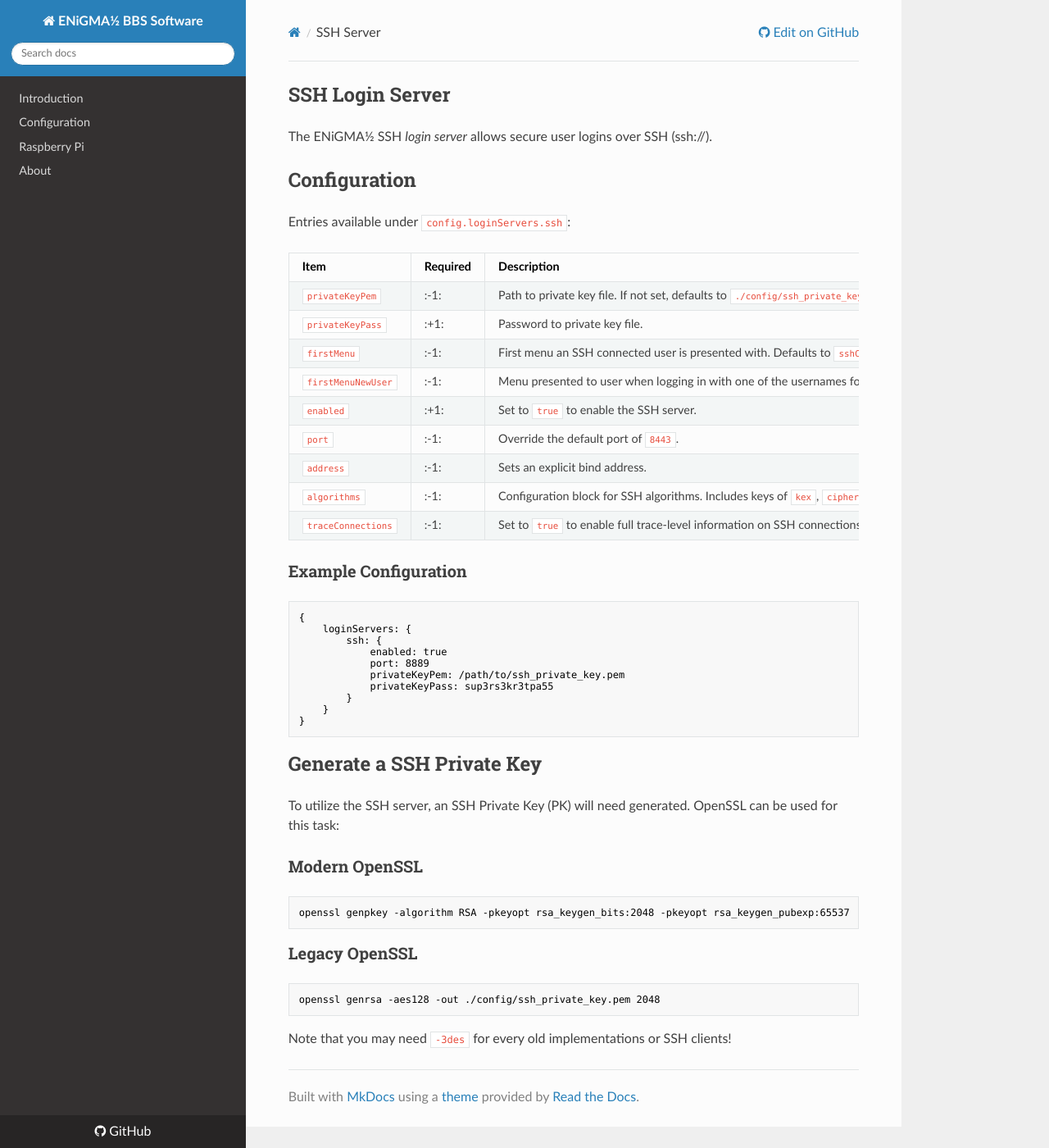
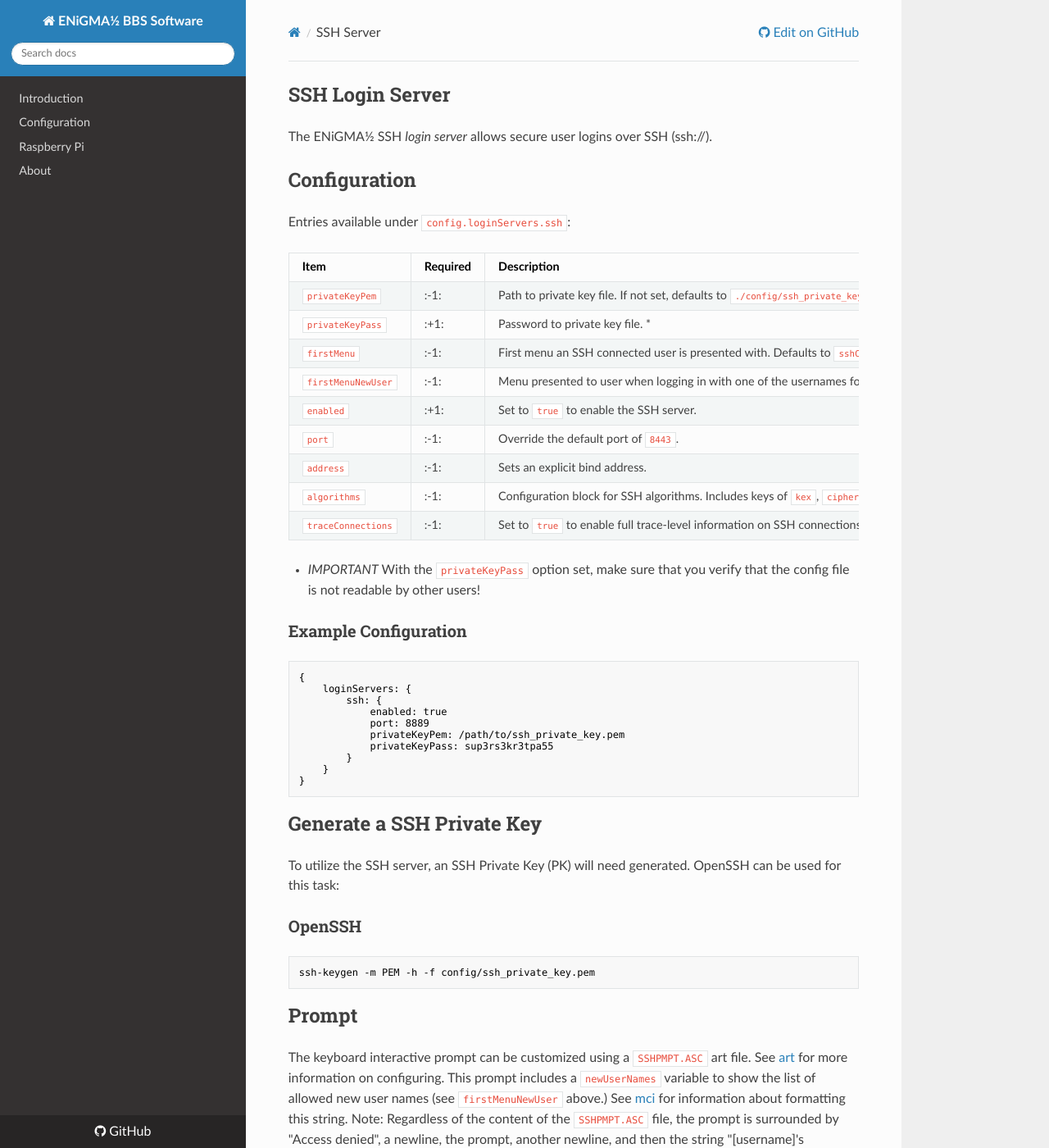
Before and after one commit to NuSkooler/enigma-bbs, an MkDocs documentation site: the page built from docs/_docs/servers/loginservers/ssh.md, in a window 1280 px wide and 1400 px high. Shown: the whole window at 82% size. Built offline with MkDocs 1.6.1, drawn with Linux system fonts in a browser that asks for light colours; nearby versions of some CDN libraries; old or Windows-style settings are respelled for this version of MkDocs; some of the changed text lies outside the part shown.

Commit message:
Updated ssh documentation

````diff
--- a/docs/_docs/servers/loginservers/ssh.md
+++ b/docs/_docs/servers/loginservers/ssh.md
@@ -11,14 +11,18 @@ Entries available under `config.loginServers.ssh`:
 | Item | Required | Description |
 |------|----------|-------------|
 | `privateKeyPem` | :-1: | Path to private key file. If not set, defaults to `./config/ssh_private_key.pem` |
-| `privateKeyPass` | :+1: | Password to private key file.
+| `privateKeyPass` | :+1: | Password to private key file. *
 | `firstMenu` | :-1: | First menu an SSH connected user is presented with. Defaults to `sshConnected`. |
-| `firstMenuNewUser` | :-1: | Menu presented to user when logging in with one of the usernames found within `users.newUserNames` in your `config.hjson`. Examples include `new` and `apply`. |
+| `firstMenuNewUser` | :-1: | Menu presented to user when logging in with one of the usernames found within `users.newUserNames` in your `config.hjson`. Examples include `new` and `apply`.|
 | `enabled` | :+1: | Set to `true` to enable the SSH server. |
 | `port` | :-1: | Override the default port of `8443`. |
 | `address` | :-1: | Sets an explicit bind address. |
 | `algorithms` | :-1: | Configuration block for SSH algorithms. Includes keys of `kex`, `cipher`, `hmac`, and `compress`. See the algorithms section in the [ssh2-streams](https://github.com/mscdex/ssh2-streams#ssh2stream-methods) documentation for details. For defaults set by ENiGMA½, see `core/config_default.js`.
 | `traceConnections` | :-1: | Set to `true` to enable full trace-level information on SSH connections.
+
+
+* *IMPORTANT* With the `privateKeyPass` option set, make sure that you verify that the config file is not readable by other users!
+
 
 ### Example Configuration
 
@@ -36,16 +40,13 @@ Entries available under `config.loginServers.ssh`:
 ```
 
 ## Generate a SSH Private Key
-To utilize the SSH server, an SSH Private Key (PK) will need generated. OpenSSL can be used for this task:
+To utilize the SSH server, an SSH Private Key (PK) will need generated. OpenSSH can be used for this task:
 
-### Modern OpenSSL
+### OpenSSH
 ```bash
-openssl genpkey -algorithm RSA -pkeyopt rsa_keygen_bits:2048 -pkeyopt rsa_keygen_pubexp:65537 | openssl rsa -out ./config/ssh_private_key.pem -aes128
+ssh-keygen -m PEM -h -f config/ssh_private_key.pem
 ```
 
-### Legacy OpenSSL
-```bash
-openssl genrsa -aes128 -out ./config/ssh_private_key.pem 2048
-```
+## Prompt
 
-Note that you may need `-3des` for every old implementations or SSH clients!
+The keyboard interactive prompt can be customized using a `SSHPMPT.ASC` art file. See [art](../../art/general.md) for more information on configuring. This prompt includes a `newUserNames` variable to show the list of allowed new user names (see `firstMenuNewUser` above.) See [mci](../../art/mci.md) for information about formatting this string. Note: Regardless of the content of the `SSHPMPT.ASC` file, the prompt is surrounded by "Access denied", a newline, the prompt, another newline, and then the string "\[username]'s password: ". This normally occurs after the first password prompt (no art is shown before the first password attempt is made.)
````
